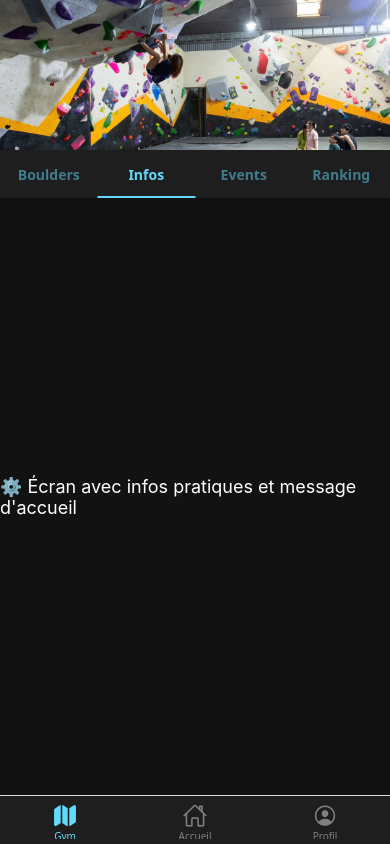
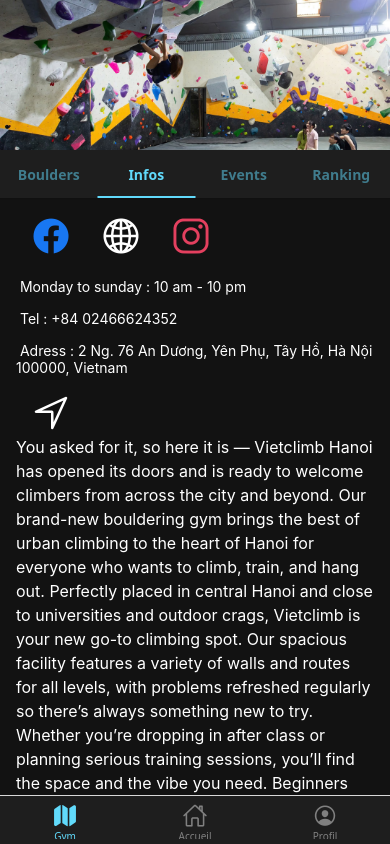
Before and after one commit to mathieulgd99-lab/MobileApp, a React Native app in the folder HelloWorldJSApp/: screen /Infos in a window 390 px wide. Built offline with nearby package versions, Linux system fonts and the light colour scheme.

Commit message:
Avancement de boulderScreen

```diff
--- a/HelloWorldJSApp/screens/GymScreen/BoulderScreen.js
+++ b/HelloWorldJSApp/screens/GymScreen/BoulderScreen.js
@@ -1,10 +1,41 @@
-import React from 'react';
-import { View, Text, StyleSheet } from 'react-native';
+import React, { useState } from 'react';
+import { View, Text, StyleSheet,TouchableOpacity, Modal } from 'react-native';
+import Svg, { Rect, Polygon, Line } from 'react-native-svg';
 
-export default function MachinesScreen() {
+export default function BoulderScreen() {
+  const zones = [
+    // { id: 'murA', points: '20,20 280,20 280,40 20,40', color: '#61dafb', label: 'Mur nord' },
+    // { id: 'murAb', points: '20,20 280,20 280,40 20,40', color: '#61dafb', label: 'Mur nord' },
+    // { id: 'murB', points: '280,20 300,120 280,130 260,40', color: '#ff6f61', label: 'Mur est' },
+    { id: 'murC', points: '20,400 40,380 60,380 80,400', color: '#8bc34a', label: 'Mur ouest' },
+    { id: 'murCbis', points: '20,300 20,400 40,380 40,300', color: '#8bc34a', label: 'Mur ouestbis' },
+    { id: 'murDalle', points: '20,300 40,300 50,250 40,200 20,200', color: '#ff6f61', label: 'Mur O-milieu' },
+    { id: 'murTension', points: '20,200 40,200 40,120 20,100', color: '#61dafb', label: 'Mur O-haut' },
+    { id: 'murToit', points: '20,100 40,120 50,80 120,80 130,50 40,50', color: '#8bc34a', label: 'Mur N-O' },
+    { id: 'murDynamique', points: '130,50 120,80 220,80 220,50', color: '#ff6f61', label: 'Mur N-E' },
+    { id: 'murJesaispas', points: '', color: '#61dafb', label: 'Mur E-haut' },
+
+  ];
+  // 20,40 = en haut a gauche : 0,0 = tout en haut a gauche, le premier point = la largeur
+  const [selectedZone, setSelectedZone] = useState(null);
+
+  // TODO : gérer l'affichage d'un bloc : numéro en gris en haut, couleur des prises en contours, possibilité de sélectionner tt les blocs d'un même numéro
+
   return (
     <View style={styles.container}>
-      <Text style={styles.text}>⚙️ Écran avec les blocs</Text>
+      <Svg height="500" width="350" style={styles.map}>
+        {zones.map((zone) => (
+          <Polygon
+            key={zone.id}
+            points={zone.points}
+            fill={zone.color}
+            stroke="#fff"
+            strokeWidth="1"
+            onPress={() => setSelectedZone(zone)}
+          />
+        ))}
+      </Svg>
+
     </View>
   );
 }
@@ -12,12 +43,41 @@
 const styles = StyleSheet.create({
   container: {
     flex: 1,
+    backgroundColor: '#121212',
     alignItems: 'center',
     justifyContent: 'center',
-    backgroundColor: '#121212',
   },
-  text: {
-    color: 'white',
+  map: {
+    backgroundColor: '#1e1e1e',
+    borderRadius: 10,
+  },
+  modalContainer: {
+    flex: 1,
+    backgroundColor: 'rgba(0,0,0,0.7)',
+    alignItems: 'center',
+    justifyContent: 'center',
+  },
+  modalContent: {
+    backgroundColor: '#fff',
+    borderRadius: 12,
+    padding: 20,
+    width: '80%',
+    alignItems: 'center',
+  },
+  title: {
     fontSize: 18,
+    fontWeight: 'bold',
+    marginBottom: 10,
+  },
+  closeBtn: {
+    marginTop: 10,
+    backgroundColor: '#61dafb',
+    borderRadius: 8,
+    paddingHorizontal: 15,
+    paddingVertical: 8,
+  },
+  closeText: {
+    color: '#000',
+    fontWeight: 'bold',
   },
 });
--- a/HelloWorldJSApp/screens/GymScreen/InfoScreen.js
+++ b/HelloWorldJSApp/screens/GymScreen/InfoScreen.js
@@ -1,24 +1,86 @@
 import React from 'react';
-import { View, Text, StyleSheet } from 'react-native';
+import { ScrollView, Text, StyleSheet,TouchableOpacity, Linking } from 'react-native';
+import { Ionicons } from '@expo/vector-icons';
 
-export default function MachinesScreen() {
+export default function InfosScreen() {
+
+  const openFacebook = () => Linking.openURL("https://web.facebook.com/VietClimb")
+  const openInternet = () => Linking.openURL("https://vietclimb.vn/")
+  const openAdress = () => Linking.openURL("https://www.google.com/maps/place/VietClimb/@21.0549222,105.8373473,17z/data=!3m1!4b1!4m6!3m5!1s0x3135aa4d44cc8725:0x7586ea6c73c21483!8m2!3d21.0549222!4d105.8399222!16s%2Fg%2F12m99cdrt?entry=ttu&g_ep=EgoyMDI1MTAxNC4wIKXMDSoASAFQAw%3D%3D")
+// TODO instagram link
+  // const openInstagram = () => pass
+
+
   return (
-    <View style={styles.container}>
-      <Text style={styles.text}>⚙️ Écran avec infos pratiques et message d'accueil</Text>
+    <ScrollView style={styles.container} contentContainerStyle={{ paddingBottom: 100 }}>
+
+
+      {/* Icones  */}
+      <ScrollView horizontal contentContainerStyle={styles.iconsContainer} showsHorizontalScrollIndicator={false}>
+
+        <TouchableOpacity onPress={openFacebook} style={styles.iconButton}>
+          <Ionicons name="logo-facebook" size={40} color="#1877F2" />
+        </TouchableOpacity>
+
+        <TouchableOpacity onPress={openInternet} style = {styles.iconButton}>
+          <Ionicons name="globe-outline" size={40} color="#fff"/>
+        </TouchableOpacity>
+
+        <TouchableOpacity onPress={openInternet} style = {styles.iconButton}>
+          <Ionicons name="logo-instagram" size={40} color="#E4405F"/>
+        </TouchableOpacity>
+
+      </ScrollView>
+
+
       {/* Adresse - prix - numéro de tel - message de la salles */}
-    </View>
+      <Text style={styles.adress}> Monday to sunday : 10 am - 10 pm</Text>
+      <Text style={styles.adress}> Tel : +84 02466624352</Text>
+      <Text style={styles.adress}> Adress : 2 Ng. 76 An Dương, Yên Phụ, Tây Hồ, Hà Nội 100000, Vietnam</Text>
+      <TouchableOpacity onPress={openAdress} style = {styles.iconButton}>
+        <Ionicons name="navigate-outline" size={40} color="#fff"/>
+      </TouchableOpacity>
+      <Text style={styles.text}>
+        {/* Message de la salle */}
+      You asked for it, so here it is — Vietclimb Hanoi has opened its doors and is ready to welcome climbers from across the city and beyond. Our brand-new bouldering gym brings the best of urban climbing to the heart of Hanoi for everyone who wants to climb, train, and hang out.
+
+      Perfectly placed in central Hanoi and close to universities and outdoor crags, Vietclimb is your new go-to climbing spot. Our spacious facility features a variety of walls and routes for all levels, with problems refreshed regularly so there’s always something new to try. Whether you’re dropping in after class or planning serious training sessions, you’ll find the space and the vibe you need.
+
+      Beginners and seasoned climbers of every age will find ways to progress and sharpen technique. Children from age 3 (when accompanied) enjoy a dedicated kids’ area designed for smaller bodies and playful learning. Free access to our walls lets you explore and improve at your own pace, and we also run year-round climbing classes and holiday camps led by experienced, qualified coaches.
+
+      Our training area is packed with the tools climbers love: campus boards, a spray wall, and specialized circuits to build strength and endurance. After a session, unwind in our recovery and wellness area — a perfect place to stretch, restore and recharge.
+
+      Vietclimb is more than a gym — it’s a community hub. Meet friends or make new ones in our bar-restaurant and tree-lined terrace, enjoy local dishes and homemade plates prepared with fresh, responsibly sourced ingredients, and take part in regular chill evenings and events in a friendly, neo-urban atmosphere.
+
+      We can’t wait to welcome you to Vietclimb Hanoi. Come discover a new way to climb, train, and belong — see you on the wall!
+      </Text>
+
+
+    </ScrollView>
   );
 }
 
 const styles = StyleSheet.create({
   container: {
     flex: 1,
-    alignItems: 'center',
-    justifyContent: 'center',
     backgroundColor: '#121212',
+    padding: 16,
   },
   text: {
-    color: 'white',
-    fontSize: 18,
+    color: '#fff',
+    fontSize: 16,
+    lineHeight: 24,
   },
+  iconsContainer: {
+    flexDirection: 'row',
+    justifyContent: 'center',
+    marginBottom: 20,
+  },
+  iconButton: {
+    marginHorizontal: 15,
+  },
+  adress: {
+    color: '#fff',
+    marginBottom: 15,
+  }
 });
```
Also changed, not shown: 1 other file (tests, documents, lock files or other folders).
